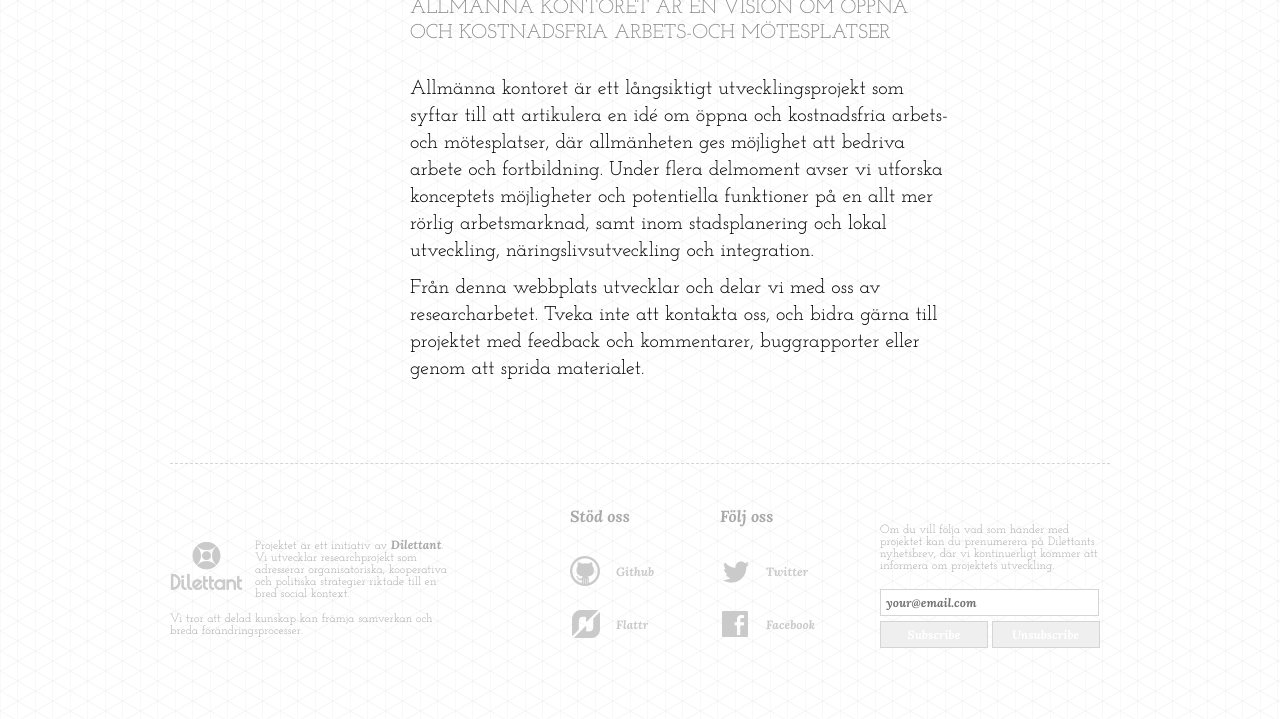
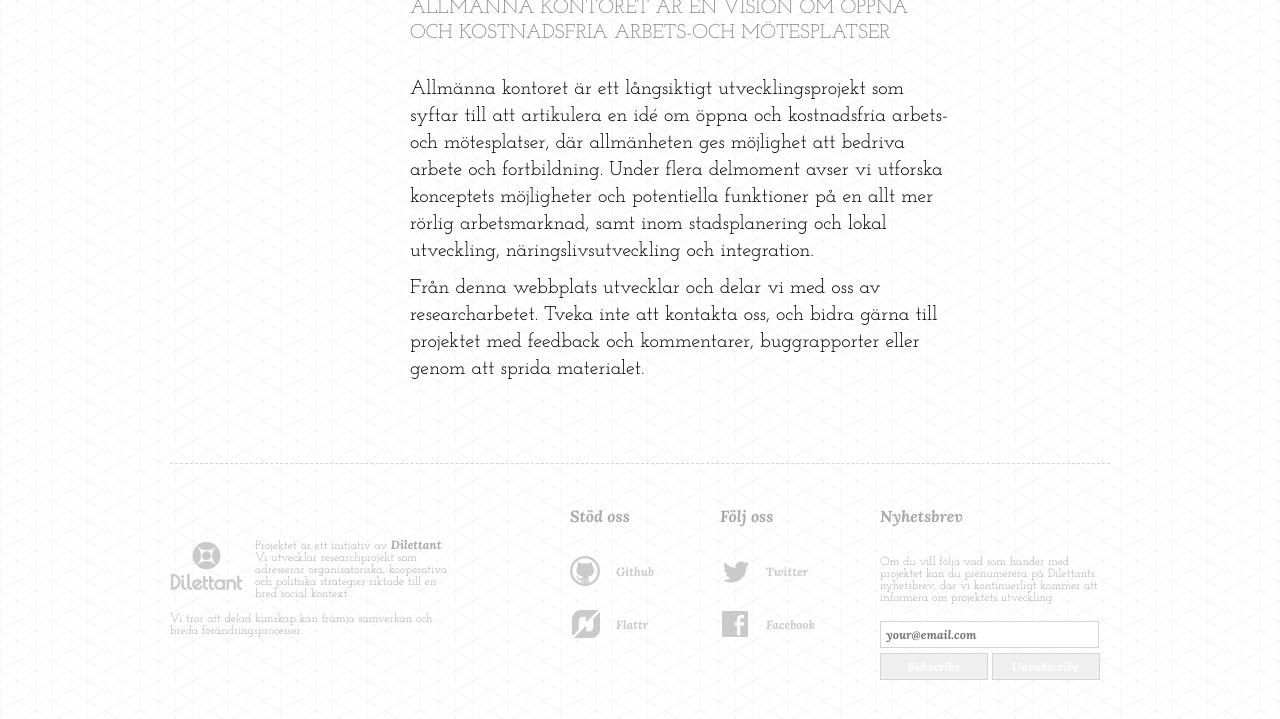
Before and after one commit to dilettant/allmannakontoret, a Jekyll site: the page built from index.md, in a window 1280 px wide, cut to the strip 649-1439 px from the top of the page. Shown: the top 719 px of the strip. Built offline with Jekyll 4.4.1, drawn with Linux system fonts in a browser that asks for light colours; comment, search, counter and statistics services are not loaded.

Commit message:
Update _config.yml

```diff
--- a/_config.yml
+++ b/_config.yml
@@ -89,6 +89,7 @@ support: Stöd oss
 connect: Följ oss
 swedish: Svenska
 english: Engelska
+newsletter: Nyhetsbrev
 index: Hem
 om_projektet : Om projektet
 allmanning : Allmänning
```
